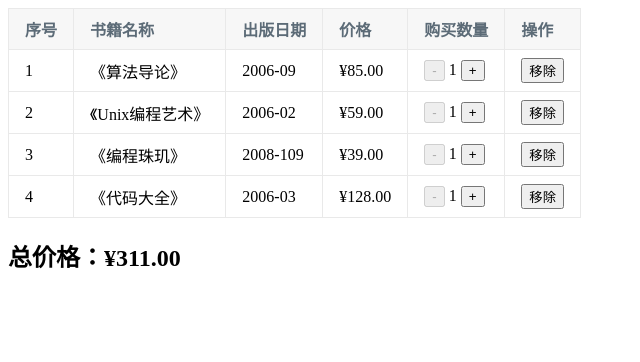
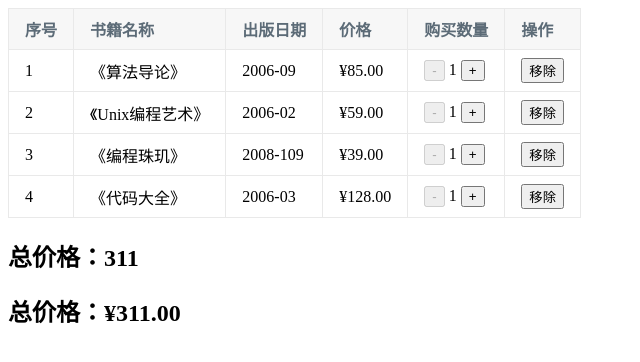
Before and after one commit to cherryH2O/vue-learning, a plain HTML site: page 08-书籍购物车案例/index.html in a window 1280 px wide. Shown: the whole page, without its empty margins (0-640 px from the left). Drawn offline with Linux system fonts and the light colour scheme.

```diff
--- a/08-书籍购物车案例/index.html
+++ b/08-书籍购物车案例/index.html
@@ -38,6 +38,7 @@
       </tr>
       </tbody>
     </table>
+    <h2>总价格：{{totalPrice}}</h2>
     <h2>总价格：{{totalPrice | showPrice}}</h2>
   </div>
   <h2 v-else>购物车为空</h2>
```
